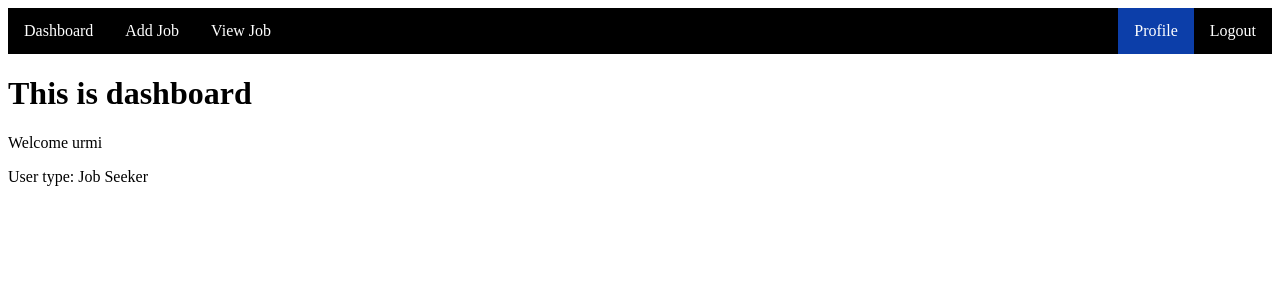
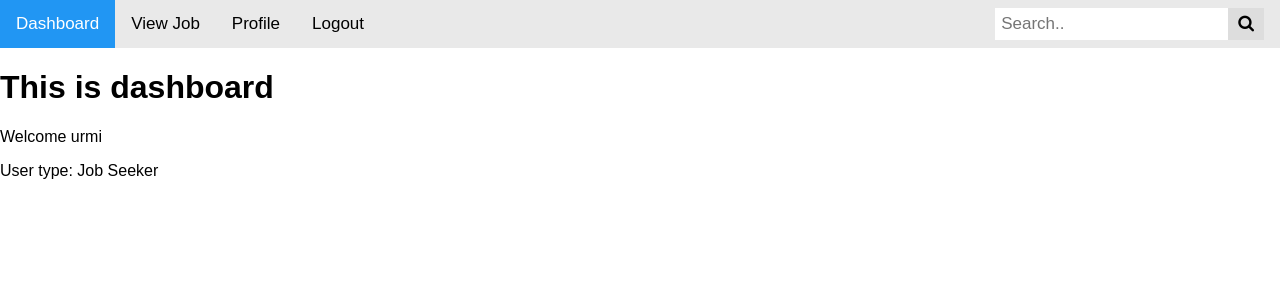
Before and after one commit to Urmikhan99/Final-Jobportal-project, a Django app: page /dashboard/ in a window 1280 px wide. Shown: the top 300 px of the page. Run offline with Django 5.2, Linux system fonts and the light colour scheme; a user stored in the database is signed in.

Commit message:
searchoption added

```diff
--- a/jobproject/templates/common/navbar.html
+++ b/jobproject/templates/common/navbar.html
@@ -1,12 +1,124 @@
-<ul>
-    <li><a href="{% url 'dashboard' %}">Dashboard</a></li>
+<style>
+  .topnav .search-container {
+  float: right;
+}
 
-    <li><a href="">Add Job</a></li>
+.topnav input[type=text] {
+  padding: 6px;
+  margin-top: 8px;
+  font-size: 17px;
+  border: none;
+}
 
-    <li><a href="">View Job</a></li>
+.topnav .search-container button {
+  float: right;
+  padding: 6px 10px;
+  margin-top: 8px;
+  margin-right: 16px;
+  background: #ddd;
+  font-size: 17px;
+  border: none;
+  cursor: pointer;
+}
 
-      <li style="float:right"><a href="{% url 'logoutpage' %}">Logout</a></li>
-      <li style="float:right"><a class="active" href="">Profile</a></li>
+.topnav .search-container button:hover {
+  background: #ccc;
+}
 
+</style>
+  <!DOCTYPE html>
+<html>
+<head>
+<link rel="stylesheet" href="https://cdnjs.cloudflare.com/ajax/libs/font-awesome/4.7.0/css/font-awesome.min.css">
+<style>
+* {box-sizing: border-box;}
 
-    </ul>
+body {
+  margin: 0;
+  font-family: Arial, Helvetica, sans-serif;
+}
+
+.topnav {
+  overflow: hidden;
+  background-color: #e9e9e9;
+}
+
+.topnav a {
+  float: left;
+  display: block;
+  color: black;
+  text-align: center;
+  padding: 14px 16px;
+  text-decoration: none;
+  font-size: 17px;
+}
+
+.topnav a:hover {
+  background-color: #ddd;
+  color: black;
+}
+
+.topnav a.active {
+  background-color: #2196F3;
+  color: white;
+}
+
+.topnav .search-container {
+  float: right;
+}
+
+.topnav input[type=text] {
+  padding: 6px;
+  margin-top: 8px;
+  font-size: 17px;
+  border: none;
+}
+
+.topnav .search-container button {
+  float: right;
+  padding: 6px 10px;
+  margin-top: 8px;
+  margin-right: 16px;
+  background: #ddd;
+  font-size: 17px;
+  border: none;
+  cursor: pointer;
+}
+
+.topnav .search-container button:hover {
+  background: #ccc;
+}
+
+@media screen and (max-width: 600px) {
+  .topnav .search-container {
+    float: none;
+  }
+  .topnav a, .topnav input[type=text], .topnav .search-container button {
+    float: none;
+    display: block;
+    text-align: left;
+    width: 100%;
+    margin: 0;
+    padding: 14px;
+  }
+  .topnav input[type=text] {
+    border: 1px solid #ccc;
+  }
+}
+</style>
+
+<div class="topnav">
+  <a class="active" href="{% url 'dashboard' %}">Dashboard</a>
+  {% if user.user_type == 'recruiter' %}
+  <a href="">Add Job</a>
+  {% endif %}
+  <a href="">View Job</a>
+  <a href="">Profile</a>
+  <a href="{% url 'logoutpage' %}">Logout</a>
+  <div class="search-container">
+    <form action="{% url 'searchpage' %}" method="GET">
+      <input type="text" placeholder="Search.." name="search">
+      <button type="submit"><i class="fa fa-search"></i></button>
+    </form>
+  </div>
+</div>
```
